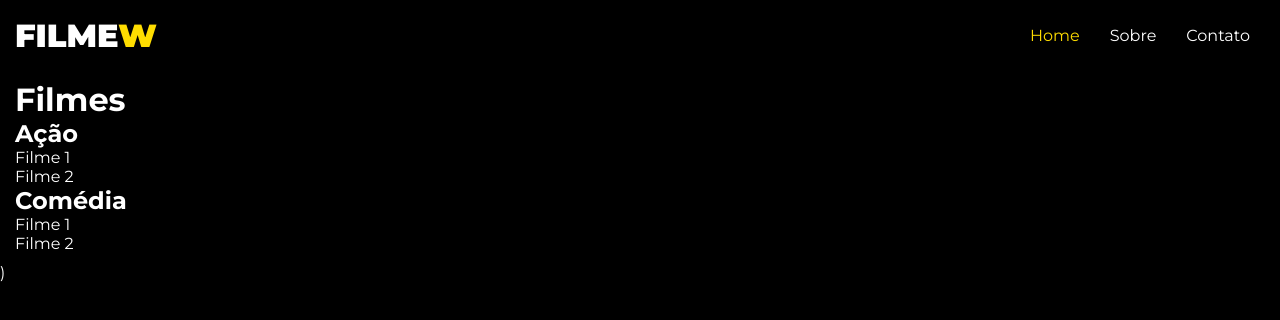
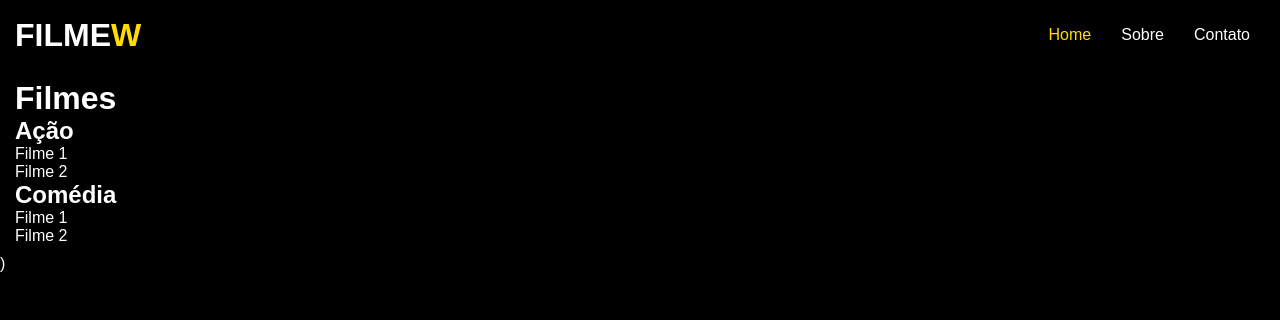
Before and after one commit to mayconjzj/Filmew, a Next.js app: page / in a window 1280 px wide. Shown: the top 320 px of the page. Built offline with nearby package versions, Linux system fonts and the light colour scheme.

Commit message:
new commit

```diff
--- a/src/pages/_app.tsx
+++ b/src/pages/_app.tsx
@@ -12,7 +12,6 @@
     <ThemeProvider theme={theme}>
       <Head>
         <title>Filmew</title>
-        <link href="https://fonts.googleapis.com/css2?family=Montserrat:ital,wght@0,100;0,200;0,300;0,400;0,500;0,600;0,700;0,800;0,900;1,100;1,200;1,300;1,400;1,500;1,600;1,700;1,800;1,900&display=swap" rel="stylesheet"></link>
       </Head>
       <Layout>
         <Component {...pageProps} />
--- a/src/styles/global.ts
+++ b/src/styles/global.ts
@@ -6,7 +6,7 @@
   margin: 0;
   padding: 0;
   border-box: box-sizing;
-  font-family: 'Montserrat';
+  font-family: Arial;
 }
 
 svg {
```
